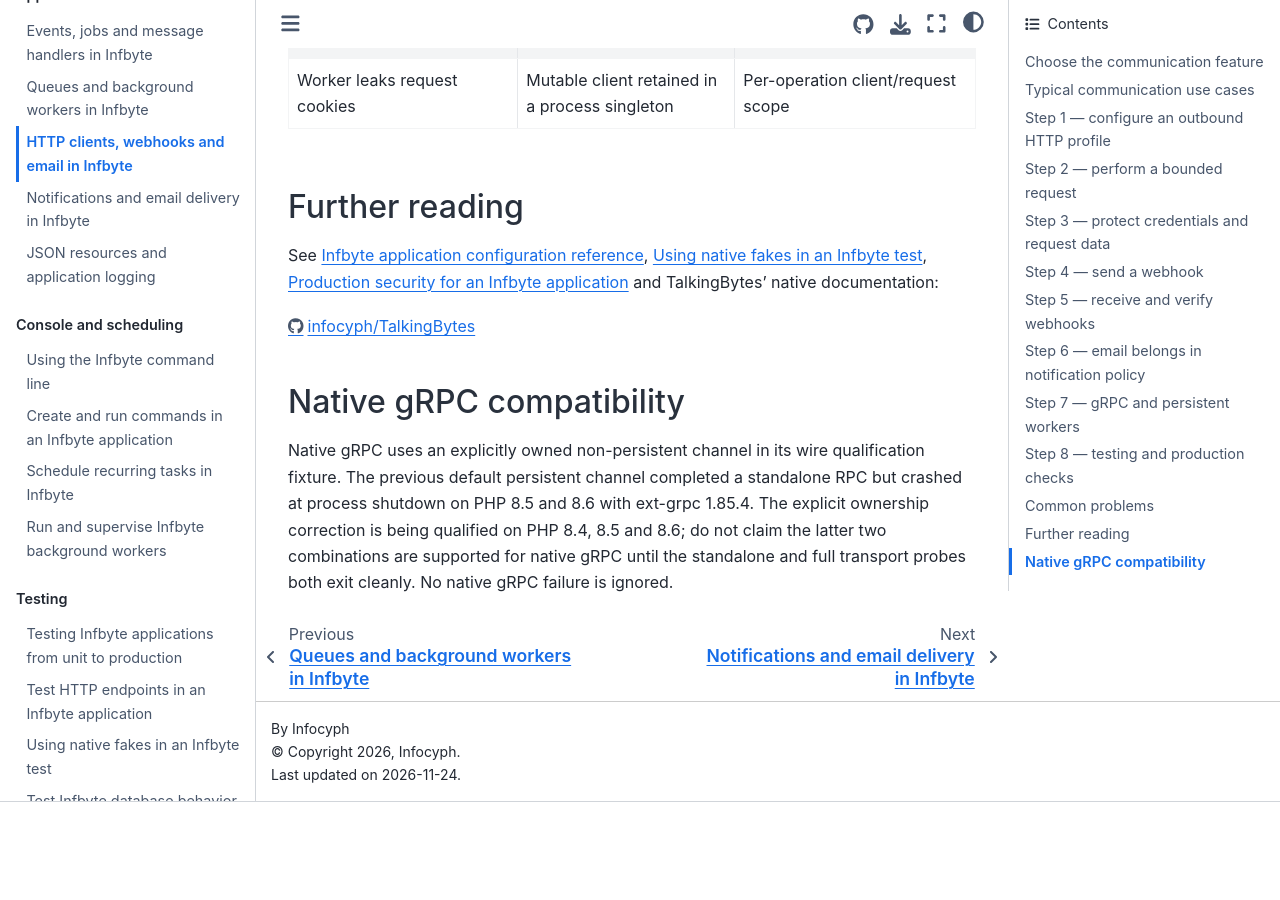
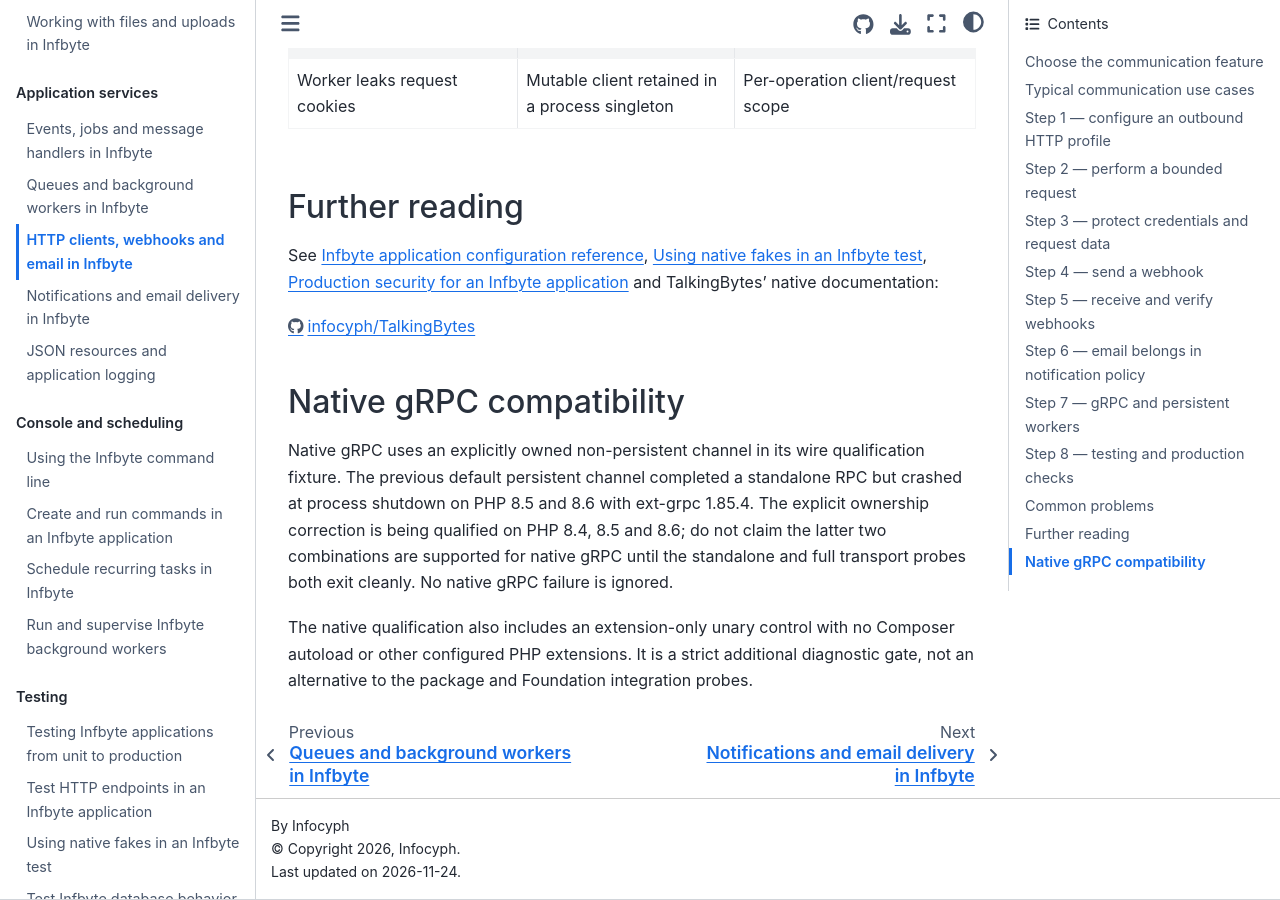
Before and after one commit to infocyph/Foundation, a Sphinx documentation site: the page built from docs/services/communication.rst, in a window 1280 px wide and 900 px high, scrolled down 4683 px. Built offline with Sphinx 7.4.7 and the Sphinx Book theme 1.1.4, drawn with Linux system fonts in a browser that asks for light colours; before the commit the page ends 5485 px from its top, so only the background shows below that.

Commit message:
test(grpc): isolate extension-only wire and shutdown control

```diff
--- a/docs/services/communication.rst
+++ b/docs/services/communication.rst
@@ -273,3 +273,8 @@ ext-grpc 1.85.4. The explicit ownership correction is being qualified on
 PHP 8.4, 8.5 and 8.6; do not claim the latter two combinations are
 supported for native gRPC until the standalone and full transport probes
 both exit cleanly. No native gRPC failure is ignored.
+
+The native qualification also includes an extension-only unary control
+with no Composer autoload or other configured PHP extensions. It is a
+strict additional diagnostic gate, not an alternative to the package and
+Foundation integration probes.
```
Also changed, not shown: docs/plans/foundation-risk-engine-handoff-plan.md (+4 -0 lines), 2 other files.
